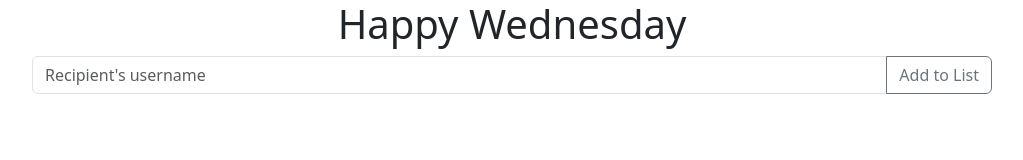
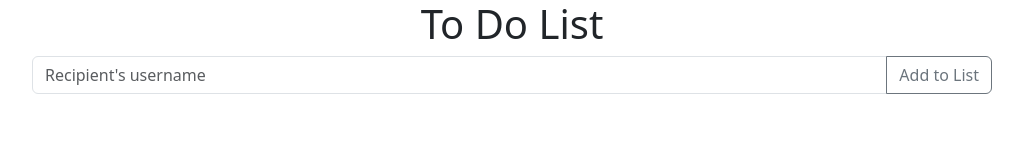
Before and after one commit to nmekinci/todolist, a plain HTML site: page index.html in a window 1280 px wide. Shown: the whole page, without its empty margins (128-1151 px from the left). Drawn offline with nearby package versions, Linux system fonts and the light colour scheme.

Commit message:
ready for styling

```diff
--- a/index.html
+++ b/index.html
@@ -14,7 +14,7 @@
     <!-- <link rel="stylesheet" href="style.css" /> -->
   </head>
   <body>
-    <h1 class="text-center">Happy Wednesday</h1>
+    <h1 class="text-center">To Do List</h1>
     <div class="input-group mb-3 w-75 m-auto">
       <input
         id="input-item"
```
